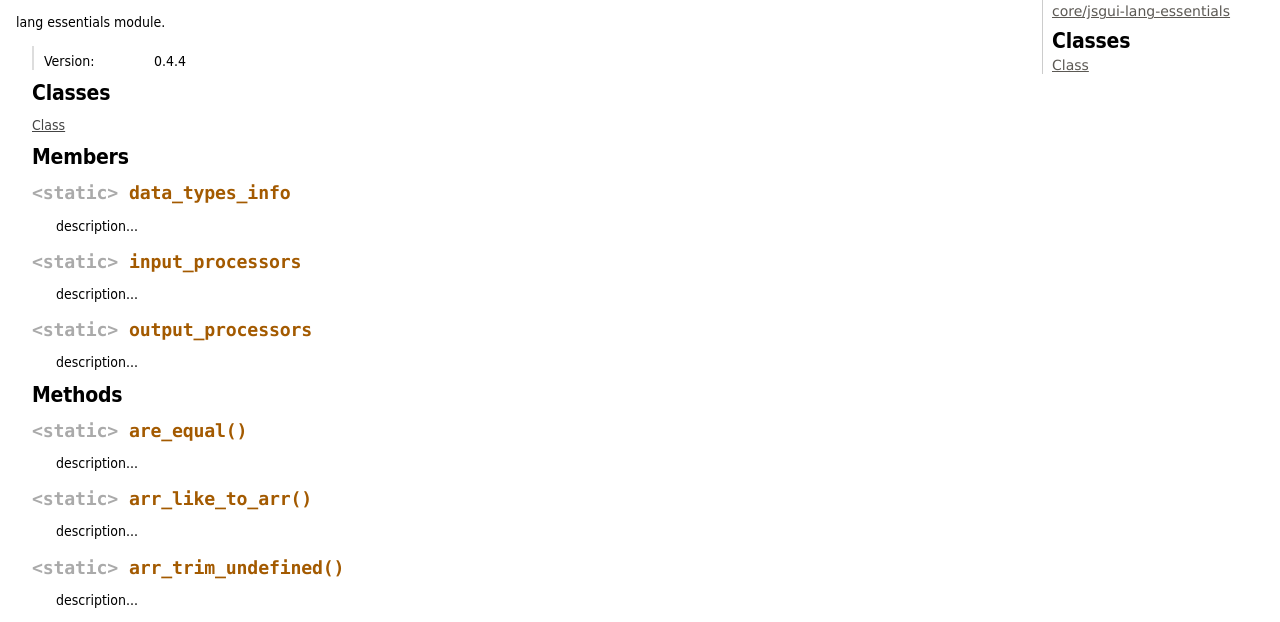
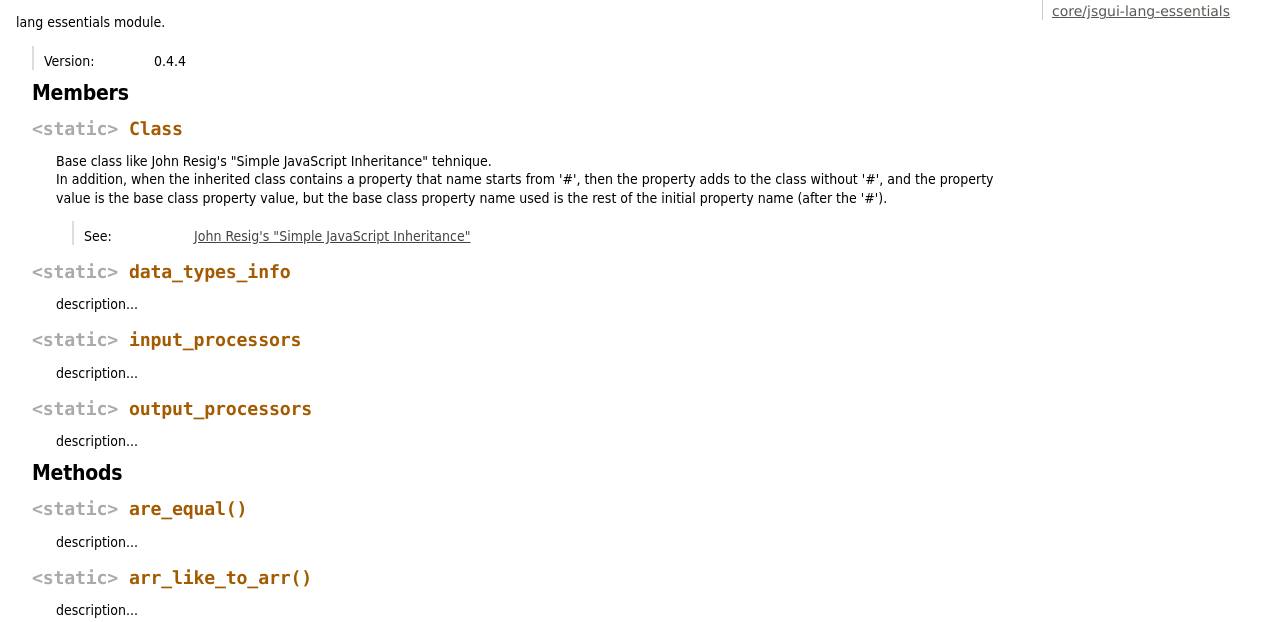
Before and after one commit to metabench/jsgui-doc, a plain HTML site: page jsgui-lang-essentials.html in a window 1280 px wide. Shown: the part 93-715 px from the top of the page. Drawn offline with Linux system fonts and the light colour scheme.

Commit message:
Class documentation changes

```diff
--- a/jsgui-lang-essentials.html
+++ b/jsgui-lang-essentials.html
@@ -85,175 +85,227 @@
 
 
 
-        <h3 class="subsection-title">Classes</h3>
+
+
+
+
+        <h3 class="subsection-title">Members</h3>
 
         <dl>
-            <dt><a href="jsgui-lang-essentials.Class.html">Class</a></dt>
-            <dd></dd>
-        </dl>
-
-
-
-
-
-        <h3 class="subsection-title">Members</h3>
+
+<dt>
+    <h4 class="name" id="Class"><span class="type-signature">&lt;static> </span>Class<span class="type-signature"></span></h4>
+
+
+</dt>
+<dd>
+
+    <div class="description">
+        Base class like John Resig's "Simple JavaScript Inheritance" tehnique. <br />
+In addition, when the inherited class contains a property that name starts from '#',
+then the property adds to the class without '#', and the property value is the base class property value,
+but the base class property name used is the rest of the initial property name (after the '#').
+    </div>
+
+
+
+
+
+<dl class="details">
+
+
+
+
+
+
+
+
+
+
+
+
+
+
+
+
+
+
+
+
+
+
+
+    <dt class="tag-see">See:</dt>
+    <dd class="tag-see">
+        <ul>
+            <li><a href="http://ejohn.org/blog/simple-javascript-inheritance/">John Resig's "Simple JavaScript Inheritance"</a></li>
+        </ul>
+    </dd>
+
+
+
+</dl>
+
+
+
+</dd>
+
+
+
+<dt>
+    <h4 class="name" id="data_types_info"><span class="type-signature">&lt;static> </span>data_types_info<span class="type-signature"></span></h4>
+
+
+</dt>
+<dd>
+
+    <div class="description">
+        description...
+    </div>
+
+
+
+
+
+<dl class="details">
+
+
+
+
+
+
+
+
+
+
+
+
+
+
+
+
+
+
+
+
+
+
+
+
+
+</dl>
+
+
+
+</dd>
+
+
+
+<dt>
+    <h4 class="name" id="input_processors"><span class="type-signature">&lt;static> </span>input_processors<span class="type-signature"></span></h4>
+
+
+</dt>
+<dd>
+
+    <div class="description">
+        description...
+    </div>
+
+
+
+
+
+<dl class="details">
+
+
+
+
+
+
+
+
+
+
+
+
+
+
+
+
+
+
+
+
+
+
+
+
+
+</dl>
+
+
+
+</dd>
+
+
+
+<dt>
+    <h4 class="name" id="output_processors"><span class="type-signature">&lt;static> </span>output_processors<span class="type-signature"></span></h4>
+
+
+</dt>
+<dd>
+
+    <div class="description">
+        description...
+    </div>
+
+
+
+
+
+<dl class="details">
+
+
+
+
+
+
+
+
+
+
+
+
+
+
+
+
+
+
+
+
+
+
+
+
+
+</dl>
+
+
+
+</dd>
+
+        </dl>
+
+
+
+        <h3 class="subsection-title">Methods</h3>
 
         <dl>
 
 <dt>
-    <h4 class="name" id="data_types_info"><span class="type-signature">&lt;static> </span>data_types_info<span class="type-signature"></span></h4>
-
-
-</dt>
-<dd>
-
-    <div class="description">
-        description...
-    </div>
-
-
-
-
-
-<dl class="details">
-
-
-
-
-
-
-
-
-
-
-
-
-
-
-
-
-
-
-
-
-
-
-
-
-
-</dl>
-
-
-
-</dd>
-
-
-
-<dt>
-    <h4 class="name" id="input_processors"><span class="type-signature">&lt;static> </span>input_processors<span class="type-signature"></span></h4>
-
-
-</dt>
-<dd>
-
-    <div class="description">
-        description...
-    </div>
-
-
-
-
-
-<dl class="details">
-
-
-
-
-
-
-
-
-
-
-
-
-
-
-
-
-
-
-
-
-
-
-
-
-
-</dl>
-
-
-
-</dd>
-
-
-
-<dt>
-    <h4 class="name" id="output_processors"><span class="type-signature">&lt;static> </span>output_processors<span class="type-signature"></span></h4>
-
-
-</dt>
-<dd>
-
-    <div class="description">
-        description...
-    </div>
-
-
-
-
-
-<dl class="details">
-
-
-
-
-
-
-
-
-
-
-
-
-
-
-
-
-
-
-
-
-
-
-
-
-
-</dl>
-
-
-
-</dd>
-
-        </dl>
-
-
-
-        <h3 class="subsection-title">Methods</h3>
-
-        <dl>
-
-<dt>
     <h4 class="name" id="are_equal"><span class="type-signature">&lt;static> </span>are_equal<span class="signature">()</span><span class="type-signature"></span></h4>
 
 
@@ -2571,13 +2623,13 @@
 </div>
 
 <nav>
-    <h2><a href="index.html">Index</a></h2><h3>Modules</h3><ul><li><a href="jsgui-lang-essentials.html">core/jsgui-lang-essentials</a></li></ul><h3>Classes</h3><ul><li><a href="jsgui-lang-essentials.Class.html">Class</a></li></ul>
+    <h2><a href="index.html">Index</a></h2><h3>Modules</h3><ul><li><a href="jsgui-lang-essentials.html">core/jsgui-lang-essentials</a></li></ul>
 </nav>
 
 <br clear="both">
 
 <footer>
-    Documentation generated by <a href="https://github.com/jsdoc3/jsdoc">JSDoc 3.3.0-alpha4</a> on Wed Mar 12 2014 20:14:19 GMT+0600 (Уральское время (зима))
+    Documentation generated by <a href="https://github.com/jsdoc3/jsdoc">JSDoc 3.3.0-alpha4</a> on Thu Mar 13 2014 18:19:14 GMT+0600 (Уральское время (зима))
 </footer>
 
 <script> prettyPrint(); </script>
```
Also changed, not shown: index.html (+2 -2 lines). Lines whose indentation alone changed are shown as unchanged.
